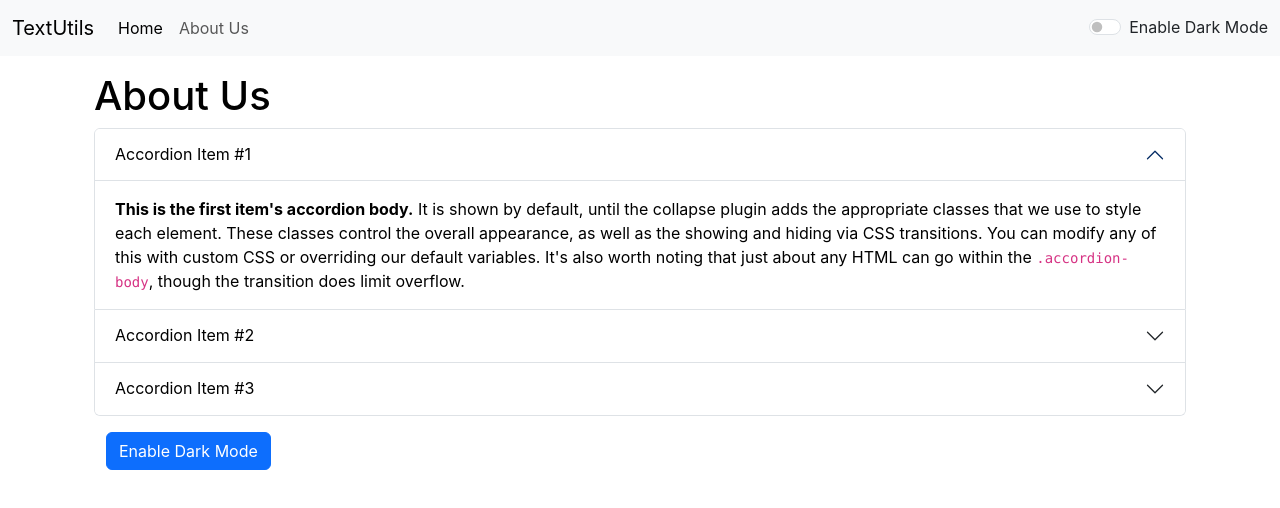
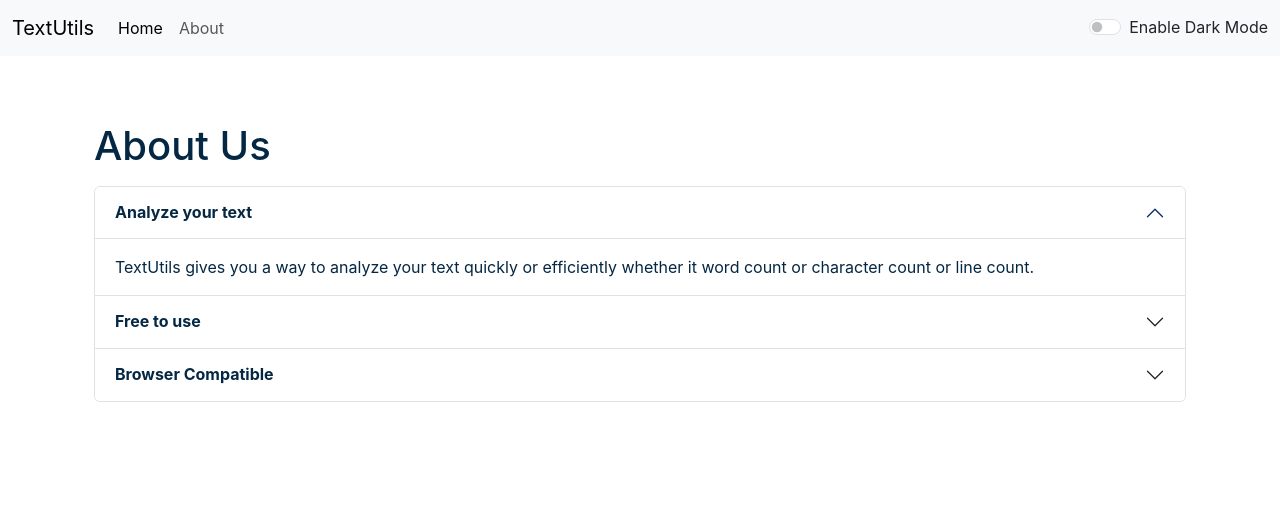
Before and after one commit to PrafulNimje/textutils, a React (Create React App) app: page /about in a window 1280 px wide. Shown: the top 508 px of the page. Built offline with nearby package versions, Linux system fonts and the light colour scheme.

Commit message:
some changes

```diff
--- a/src/App.js
+++ b/src/App.js
@@ -5,7 +5,7 @@ import About from './components/About';
 import Navbar from './components/Navbar';
 import TextForm from './components/TextForm';
 import Alert from './components/Alert';
-import { BrowserRouter as Router, Switch, Routes, Route, Link } from "react-router-dom";
+import { BrowserRouter as Router, Routes, Route } from "react-router-dom";
 
 function App() {
   const [mode, setMode] = useState('light')
@@ -44,7 +44,7 @@ function App() {
         <div className="container m-6 my-3">
           <Routes>
             <Route exact path="/" element={<TextForm showAlert={showAlert} heading="Enter text to analyze below" mode={mode} />} />
-            <Route exact path="/about" element={<About />} />
+            <Route exact path="/about" element={<About  mode={mode}/>} />
           </Routes>
 
         </div>
--- a/src/components/About.js
+++ b/src/components/About.js
@@ -1,76 +1,60 @@
 import React, { useState } from 'react'
 
-export default function About() {
+export default function About(props) {
 
-    const [myStyle, setMyStyle] = useState({
-        color: 'black',
-        backgroundColor: 'white'
-    })
+    // const [myStyle, setMyStyle] = useState({
+    //     color: 'black',
+    //     backgroundColor: 'white'
+    // })
 
-    const[btnText,setBtnText]= useState("Enable Dark Mode")
+    let myStyle={
+        color: props.mode==='dark'?'white':'#042743',
+        backgroundColor: props.mode==='dark'?'rgb(9 65 108)':'white',
 
-    const toggleStyle = () => {
-        if (myStyle.color === 'black') {
-            setMyStyle({
-                color: 'white',
-                backgroundColor: 'black',
-                border: '1px solid white'
-            })
-            setBtnText("Enable Light Mode")
-        }
-        else {
-            setMyStyle({
-                color: 'black',
-                backgroundColor: 'white'
-            })
-            setBtnText("Enable Dark Mode")
+    }
 
-        }
-    }
     return (
-        <div className='container' style={myStyle}>
-            <h1 className='my-2'>About Us</h1>
+        <div className='container' style={{color:props.mode==='dark'?'white':'#042743'}}>
+            <h1 className='my-3'>About Us</h1>
             <div className="accordion" id="accordionExample" >
                 <div className="accordion-item">
                     <h2 className="accordion-header" id="headingOne">
                         <button className="accordion-button" type="button" style={myStyle} data-bs-toggle="collapse" data-bs-target="#collapseOne" aria-expanded="true" aria-controls="collapseOne">
-                            Accordion Item #1
+                           <strong>Analyze your text</strong>
                         </button>
                     </h2>
                     <div id="collapseOne" className="accordion-collapse collapse show" aria-labelledby="headingOne" data-bs-parent="#accordionExample">
                         <div className="accordion-body" style={myStyle}>
-                            <strong>This is the first item's accordion body.</strong> It is shown by default, until the collapse plugin adds the appropriate classes that we use to style each element. These classes control the overall appearance, as well as the showing and hiding via CSS transitions. You can modify any of this with custom CSS or overriding our default variables. It's also worth noting that just about any HTML can go within the <code>.accordion-body</code>, though the transition does limit overflow.
+                            TextUtils gives you a way to analyze your text quickly or efficiently whether it word count or character count or line count.
                         </div>
                     </div>
                 </div>
                 <div className="accordion-item" >
                     <h2 className="accordion-header" id="headingTwo">
                         <button className="accordion-button collapsed" type="button" style={myStyle} data-bs-toggle="collapse" data-bs-target="#collapseTwo" aria-expanded="false" aria-controls="collapseTwo">
-                            Accordion Item #2
+                            <strong>Free to use</strong>
                         </button>
                     </h2>
                     <div id="collapseTwo" className="accordion-collapse collapse" aria-labelledby="headingTwo" data-bs-parent="#accordionExample">
                         <div className="accordion-body" style={myStyle}>
-                            <strong>This is the second item's accordion body.</strong> It is hidden by default, until the collapse plugin adds the appropriate classes that we use to style each element. These classes control the overall appearance, as well as the showing and hiding via CSS transitions. You can modify any of this with custom CSS or overriding our default variables. It's also worth noting that just about any HTML can go within the <code>.accordion-body</code>, though the transition does limit overflow.
+                            It is a free character count tool that provides instant character count, word count and line count.
                         </div>
                     </div>
                 </div>
                 <div className="accordion-item">
                     <h2 className="accordion-header" id="headingThree">
                         <button className="accordion-button collapsed" type="button" style={myStyle} data-bs-toggle="collapse" data-bs-target="#collapseThree" aria-expanded="false" aria-controls="collapseThree">
-                            Accordion Item #3
+                            <strong>Browser Compatible</strong>
                         </button>
                     </h2>
                     <div id="collapseThree" className="accordion-collapse collapse" aria-labelledby="headingThree" data-bs-parent="#accordionExample">
                         <div className="accordion-body" style={myStyle}>
-                            <strong>This is the third item's accordion body.</strong> It is hidden by default, until the collapse plugin adds the appropriate classes that we use to style each element. These classes control the overall appearance, as well as the showing and hiding via CSS transitions. You can modify any of this with custom CSS or overriding our default variables. It's also worth noting that just about any HTML can go within the <code>.accordion-body</code>, though the transition does limit overflow.
+                            This word counter software works in any web browser like Chrome, Safari, FireFox etc.
                         </div>
                     </div>
                 </div>
             </div>
-            <div className="container my-3">
-                <button type="button" className="btn btn-primary" onClick={toggleStyle}>{btnText}</button>
-            </div>
+
         </div>
     )
 }
--- a/src/components/Alert.js
+++ b/src/components/Alert.js
@@ -1,14 +1,17 @@
 import React from 'react'
 
 export default function Alert(props) {
-    const capitalize=(word)=>{
+    const capitalize = (word) => {
         const lower = word.toLowerCase()
         return lower.charAt(0).toUpperCase() + lower.slice(1)
     }
     return (
-        props.alert && <div className={`alert alert-${props.alert.type} alert-dismissible fade show`} role="alert">
-            <strong>{capitalize(props.alert.type)}</strong> : {props.alert.msg}
+        <div style={{height: '50px'}}>
+        {
+            props.alert && <div className={`alert alert-${props.alert.type} alert-dismissible fade show`} role="alert">
+                <strong>{capitalize(props.alert.type)}</strong> : {props.alert.msg}
+            </div>
+        }
         </div>
-
     )
 }
--- a/src/components/Navbar.js
+++ b/src/components/Navbar.js
@@ -17,7 +17,7 @@ export default function Navbar(props) {
                 <Link className="nav-link active" aria-current="page" to="/">Home</Link>
               </li>
               <li className="nav-item">
-                <Link className="nav-link" to="/about">About Us</Link>
+                <Link className="nav-link" to="/about">About</Link>
               </li>
             </ul>
             {/* <form className="d-flex" role="search">
--- a/src/components/TextForm.js
+++ b/src/components/TextForm.js
@@ -51,18 +51,18 @@ export default function TextForm(props) {
                 <h3>Enter text to analyse</h3>
                 <div className="mb-3">
                     <textarea className="form-control" value={text} onChange={handleOnClick}
-                        style={{ backgroundColor: props.mode === 'dark' ? 'grey' : 'white', color: props.mode === 'dark' ? 'white' : '#042743' }} id="myBox" rows="8"></textarea>
+                        style={{ backgroundColor: props.mode === 'dark' ? 'rgb(17 67 108)' : 'white', color: props.mode === 'dark' ? 'white' : '#042743' }} id="myBox" rows="8"></textarea>
                 </div>
-                <button className="btn btn-primary mx-1" onClick={handleUpClick} >Convert to Uppercase</button>
-                <button className="btn btn-primary mx-1" onClick={handleLoClick} >Convert to Lowercase</button>
-                <button className="btn btn-primary mx-1" onClick={handleClearClick} >Clear Text</button>
-                <button className="btn btn-primary mx-1" onClick={handleCopy} >Copy Text</button>
-                <button className="btn btn-primary mx-1" onClick={handleExtraSpace} >Remove Extra Spaces</button>
+                <button className="btn btn-primary mx-1 my-1" onClick={handleUpClick} >Convert to Uppercase</button>
+                <button className="btn btn-primary mx-1 my-1" onClick={handleLoClick} >Convert to Lowercase</button>
+                <button className="btn btn-primary mx-1 my-1" onClick={handleClearClick} >Clear Text</button>
+                <button className="btn btn-primary mx-1 my-1" onClick={handleCopy} >Copy Text</button>
+                <button className="btn btn-primary mx-1 my-1" onClick={handleExtraSpace} >Remove Extra Spaces</button>
 
             </div>
             <div className="container my-3" style={{ color: props.mode === 'dark' ? 'white' : '#042743' }}>
                 <h2>Your Text Summary</h2>
-                <p>{text.split(" ").length} words and {text.length} characters</p>
+                <p>{text.split(" ").filter((element)=>{return element.length!==0}).length} words and {text.length} characters</p>
                 <p>{(0.008 * text.split(" ").length).toFixed(3)} Minutes read</p>
                 <p>{text.split(/\r\n|\r|\n/).length} Lines</p>
                 <h2>Preview</h2>
```
